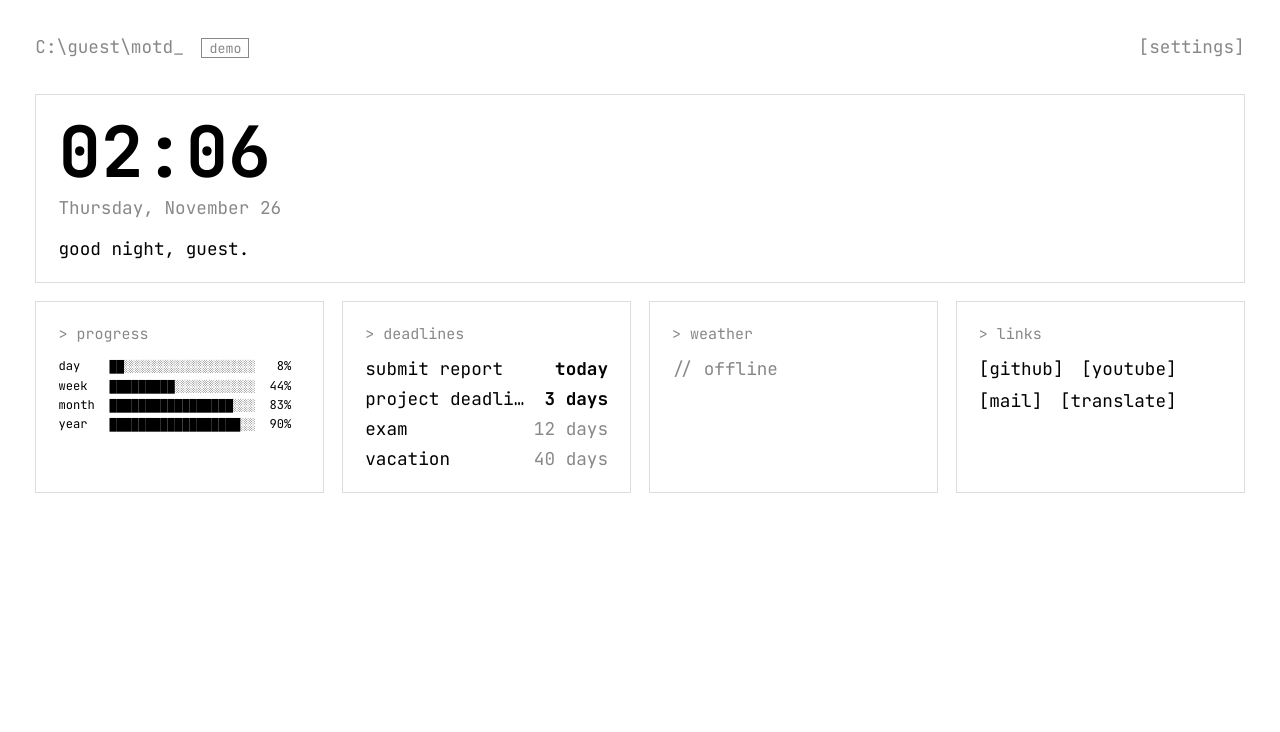
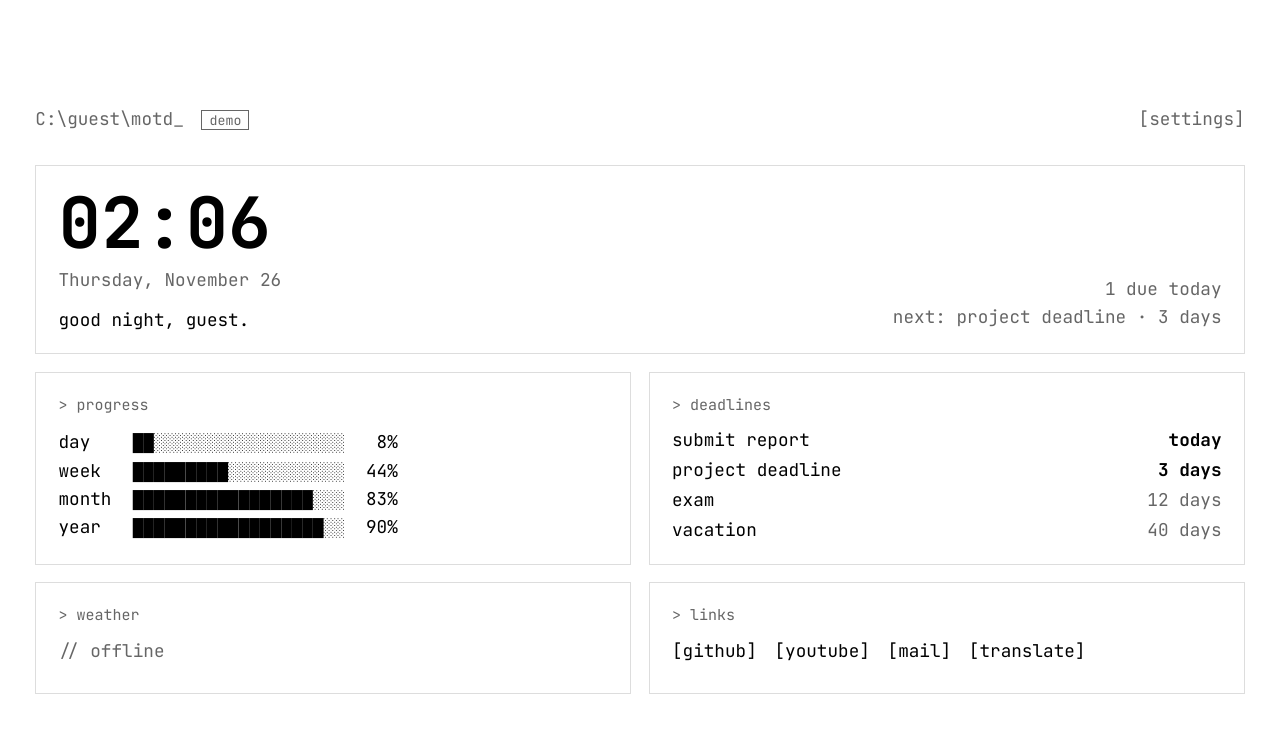
Before and after one commit to aoqyy/motd, a plain HTML site: page index.html in a window 1280 px wide. Drawn offline with Linux system fonts and the light colour scheme; no server answers.

Commit message:
centered layout, clock summary, weather loading state

```diff
--- a/app.js
+++ b/app.js
@@ -15,6 +15,7 @@ renderLinks($("links"), data); // links don't depend on time, render once
 function tick() {
   const now = new Date();
   renderClock($("clock"), data, now);
+  renderSummary($("clock"), data, now);
   renderProgress($("progress"), data, now);
   renderDeadlines($("deadlines"), data, now);
 }
--- a/index.html
+++ b/index.html
@@ -64,6 +64,7 @@
   <script src="widgets/deadlines.js"></script>
   <script src="widgets/links.js"></script>
   <script src="widgets/weather.js"></script>
+  <script src="widgets/summary.js"></script>
   <script src="app.js"></script>
   <script src="settings.js"></script>
 </body>
--- a/style.css
+++ b/style.css
@@ -7,17 +7,27 @@
 }
 
 @media (prefers-color-scheme: light) {
-  :root { --bg: #fff; --fg: #000; --muted: #888; --line: #ddd; }
+  :root { --bg: #fff; --fg: #000; --muted: #666; --line: #ddd; }
 }
 
 * { box-sizing: border-box; margin: 0; padding: 0; }
 
+/* page is centered vertically, like a start screen */
 body {
   background: var(--bg);
   color: var(--fg);
   font-family: "JetBrains Mono", monospace;
   min-height: 100vh;
   padding: 2rem;
+  display: flex;
+  flex-direction: column;
+  justify-content: center;
+}
+
+.path, .grid {
+  width: 100%;
+  max-width: 72rem;
+  margin-inline: auto;
 }
 
 /* header */
@@ -25,8 +35,7 @@ body {
   display: flex;
   align-items: baseline;
   color: var(--muted);
-  max-width: 72rem;
-  margin: 0 auto 2rem;
+  margin-bottom: 2rem;
 }
 .cursor { animation: blink 1s steps(1) infinite; }
 @keyframes blink { 50% { opacity: 0; } }
@@ -38,13 +47,11 @@ body {
   font-size: 0.75rem;
 }
 
-/* layout */
+/* layout: clock on top, then two columns */
 .grid {
   display: grid;
-  grid-template-columns: repeat(auto-fit, minmax(16rem, 1fr));
+  grid-template-columns: repeat(2, minmax(0, 1fr));
   gap: 1rem;
-  max-width: 72rem;
-  margin: 0 auto;
 }
 
 .card {
@@ -66,10 +73,23 @@ body {
 
 .muted { color: var(--muted); }
 
-/* clock */
+/* clock: time on the left, summary on the right */
+#clock {
+  display: flex;
+  justify-content: space-between;
+  align-items: flex-end;
+  flex-wrap: wrap;
+  gap: 1.5rem 2rem;
+}
 .clock__time { font-size: 4rem; font-weight: 700; line-height: 1; }
 .clock__date { margin-top: 0.5rem; color: var(--muted); }
 .clock__hello { margin-top: 1rem; }
+.clock__summary {
+  text-align: right;
+  white-space: pre-line;
+  line-height: 1.6;
+  color: var(--muted);
+}
 
 /* progress: a line is 32 chars, one char ≈ 0.6em -> ~20em fits the card */
 .progress {
@@ -85,6 +105,11 @@ body {
 .list .when { color: var(--muted); white-space: nowrap; }
 .list .urgent .when { color: var(--fg); font-weight: 700; }
 .list .past { color: var(--muted); text-decoration: line-through; }
+
+/* weather */
+.weather__temp { font-size: 2.5rem; font-weight: 700; line-height: 1; }
+.weather__desc { margin: 0.5rem 0; }
+.weather__meta { font-size: 0.85rem; }
 
 /* links */
 .links { display: flex; flex-wrap: wrap; gap: 0.5rem 1rem; }
@@ -125,7 +150,10 @@ dialog::backdrop { background: rgb(0 0 0 / 0.7); }
 }
 .settings input:focus, .settings textarea:focus { outline: none; border-color: var(--fg); }
 .settings__row { display: flex; gap: 1rem; justify-content: flex-end; }
-/* weather */
-.weather__temp { font-size: 2.5rem; font-weight: 700; line-height: 1; }
-.weather__desc { margin: 0.5rem 0; }
-.weather__meta { font-size: 0.85rem; }
+
+/* phones: one column, summary goes under the clock */
+@media (max-width: 40rem) {
+  body { padding: 1rem; }
+  .grid { grid-template-columns: 1fr; }
+  .clock__summary { text-align: left; }
+}
--- a/widgets/clock.js
+++ b/widgets/clock.js
@@ -8,9 +8,12 @@ function greeting(hour) {
 
 function initClock(el) {
   el.innerHTML = `
-    <div class="clock__time"></div>
-    <div class="clock__date"></div>
-    <div class="clock__hello"></div>`;
+    <div class="clock__main">
+      <div class="clock__time"></div>
+      <div class="clock__date"></div>
+      <div class="clock__hello"></div>
+    </div>
+    <div class="clock__summary"></div>`;
 }
 
 function renderClock(el, data, now) {
--- /dev/null
+++ b/widgets/summary.js
@@ -0,0 +1,25 @@
+// short overview next to the clock: weather, today, next deadline
+function summaryLines(data, now) {
+  const lines = [];
+
+  if (lastWeather) {
+    lines.push(`${deg(lastWeather.temp)} ${WEATHER_CODES[lastWeather.code] ?? ""}`.trim());
+  }
+
+  const upcoming = data.deadlines
+    .map((d) => ({ ...d, days: daysLeft(d.date, now) }))
+    .filter((d) => d.days >= 0) // also drops NaN from broken dates
+    .sort((a, b) => a.days - b.days);
+
+  const dueToday = upcoming.filter((d) => d.days === 0).length;
+  lines.push(dueToday ? `${dueToday} due today` : "nothing due today");
+
+  const next = upcoming.find((d) => d.days > 0);
+  if (next) lines.push(`next: ${next.title} · ${whenText(next.days)}`);
+
+  return lines;
+}
+
+function renderSummary(el, data, now) {
+  el.querySelector(".clock__summary").textContent = summaryLines(data, now).join("\n");
+}
--- a/widgets/weather.js
+++ b/widgets/weather.js
@@ -1,5 +1,8 @@
 const WEATHER_CACHE_KEY = "motd:weather";
 const WEATHER_TTL = 30 * 60 * 1000; // refetch every 30 minutes
+
+// last shown weather, used by the summary next to the clock
+let lastWeather = null;
 
 // WMO weather codes used by Open-Meteo
 const WEATHER_CODES = {
@@ -67,23 +70,26 @@ function initWeather(el) {
   el.innerHTML = `
     <h2>weather</h2>
     <div class="weather__temp"></div>
-    <div class="weather__desc"></div>
+    <div class="weather__desc muted">// loading…</div>
     <div class="weather__meta muted"></div>
     <div class="weather__meta muted"></div>`;
 }
 
 function showWeather(el, city, weather, note) {
+  lastWeather = weather;
+  const desc = el.querySelector(".weather__desc");
   const [meta1, meta2] = el.querySelectorAll(".weather__meta");
   el.querySelector(".weather__temp").textContent = deg(weather.temp);
-  el.querySelector(".weather__desc").textContent = WEATHER_CODES[weather.code] ?? "unknown";
+  desc.className = "weather__desc";
+  desc.textContent = WEATHER_CODES[weather.code] ?? "unknown";
   meta1.textContent = `feels ${deg(weather.feels)} · wind ${Math.round(weather.wind)} m/s`;
   meta2.textContent = `${deg(weather.min)} / ${deg(weather.max)} · ${city.name}${note ? ` · ${note}` : ""}`;
 }
 
 function showWeatherMessage(el, text) {
+  lastWeather = null;
   initWeather(el);
   el.querySelector(".weather__desc").textContent = `// ${text}`;
-  el.querySelector(".weather__desc").className = "weather__desc muted";
 }
 
 async function updateWeather(el, data) {
```
